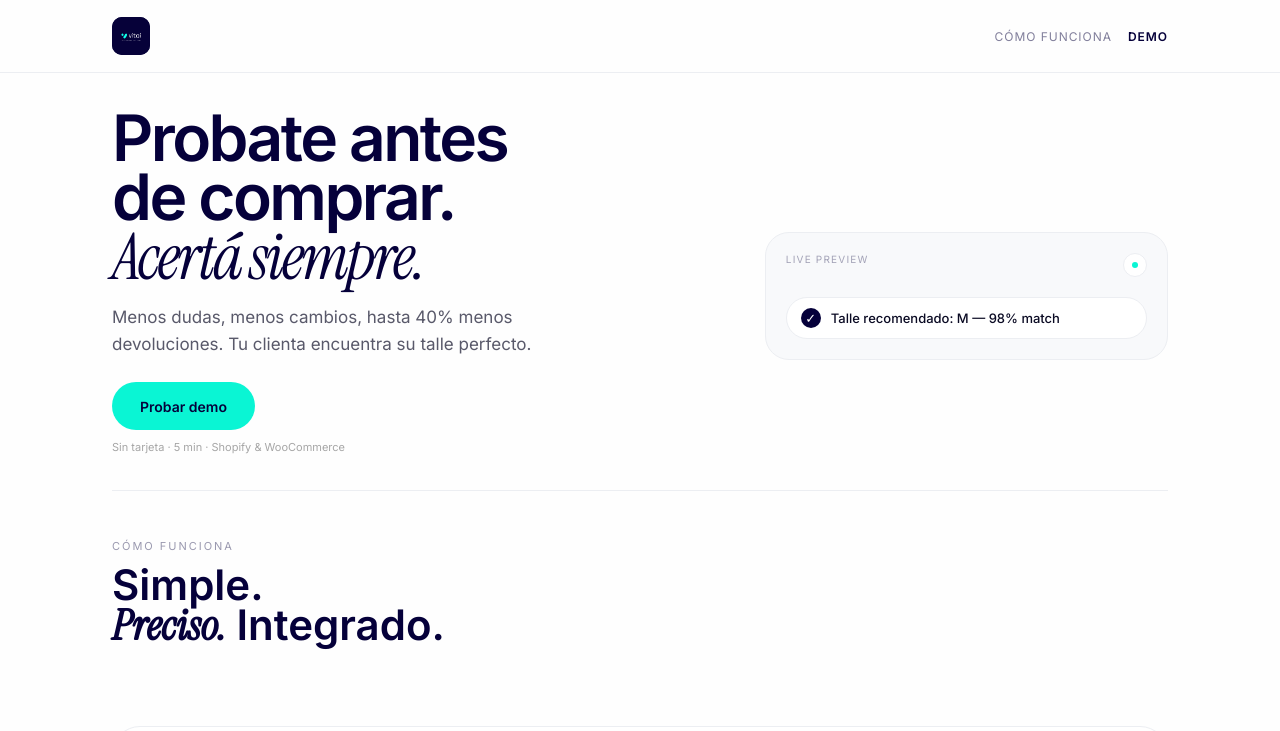
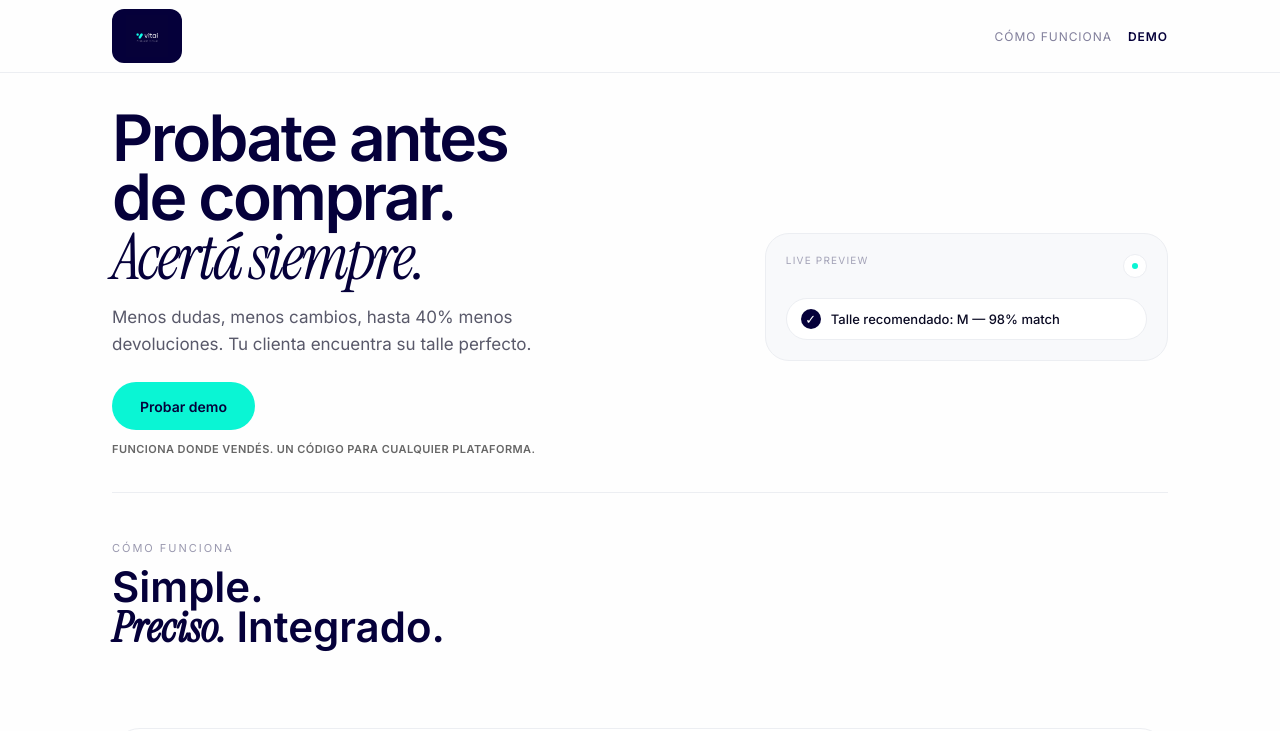
Before and after one commit to jes-vitai/vitai.probador, a website: page public/index.html in a window 1280 px wide. Shown: the top 731 px of the page. Drawn offline with Linux system fonts and the light colour scheme.

Commit message:
Modify logo size and update footer paragraph
Updated logo styling and footer text.

```diff
--- a/public/index.html
+++ b/public/index.html
@@ -14,7 +14,7 @@ body{background:#FEFEFE;color:#0A0A23;font-family:'Inter',system-ui,sans-serif;o
 @media(min-width:768px){.wrap{padding:0 32px}}
 header{position:sticky;top:0;z-index:20;background:#FEFEFE;border-bottom:1px solid var(--line)}
 .h{height:72px;display:flex;align-items:center;justify-content:space-between}
-.logo{height:38px;display:block;border-radius:10px;background:#05003A}
+.logo{height:54px;display:block;border-radius:12px;background:#05003A;padding:6px 14px}
 h1{font-size:clamp(34px, 8vw, 64px);line-height:0.92;letter-spacing:-0.04em;color:#05003A;font-weight:600}
 h1 i{font-family:'Instrument Serif';font-style:italic;font-weight:400}
 .sub{font-size:clamp(15px,2.5vw,17px);color:rgba(10,10,35,0.68);margin-top:16px;max-width:42ch;line-height:1.6}
@@ -40,7 +40,7 @@ footer{border-top:1px solid var(--line);padding:20px 0;font-size:12px;color:rgba
 <h1>Probate antes<br>de comprar.<br><i>Acertá siempre.</i></h1>
 <p class="sub">Menos dudas, menos cambios, hasta 40% menos devoluciones. Tu clienta encuentra su talle perfecto.</p>
 <a class="btn" href="#demo">Probar demo</a>
-<p style="font-size:11px;color:rgba(0,0,0,0.35);margin-top:10px">Sin tarjeta · 5 min · Shopify & WooCommerce</p>
+<p style="font-size:11px;color:rgba(0,0,0,0.6);margin-top:12px;letter-spacing:0.04em;text-transform:uppercase;font-weight:600">Funciona donde vendés. Un código para cualquier plataforma.</p>
 </div>
 <div class="card">
 <div style="display:flex;justify-content:space-between;font-size:10px;letter-spacing:0.12em;text-transform:uppercase;color:rgba(5,0,58,0.35);margin-bottom:20px"><span>Live preview</span><span style="width:24px;height:24px;border-radius:50%;background:white;border:1px solid #ECEEF2;display:flex;align-items:center;justify-content:center"><span style="width:6px;height:6px;background:#0AF5D4;border-radius:50%;display:block"></span></span></div>
```
